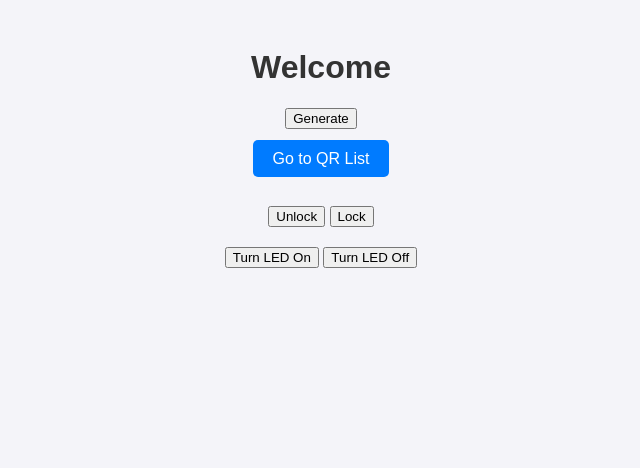
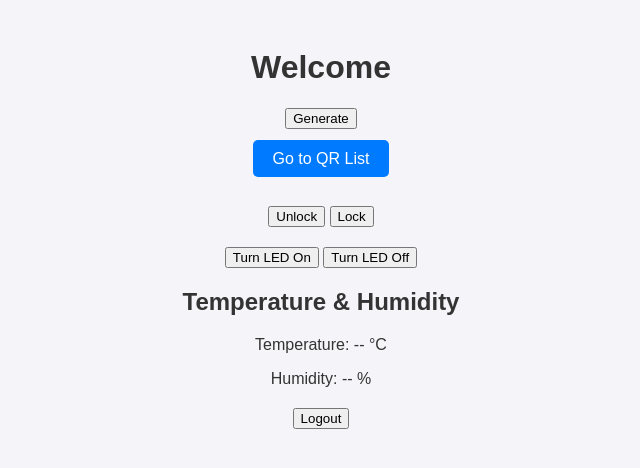
Before and after one commit to KhunAH156/PythonProject, a Flask app: page /index in a window 1280 px wide. Shown: the top 468 px of the page, without its empty margins (319-959 px from the left). Run offline with Flask 3, Linux system fonts and the light colour scheme; the visitor is signed in with stand-in values (Sample User, id 1); data that the repository does not hold is empty.

Commit message:
baw commit

```diff
--- a/app.py
+++ b/app.py
@@ -5,6 +5,7 @@
 import RPi.GPIO as GPIO
 from time import sleep
 from hal import hal_led as led
+from hal import hal_temp_humidity_sensor as ths
 
 app = Flask(__name__)
 app.secret_key = "your_secret_key"  # Change this to a strong secret key
@@ -156,6 +157,18 @@
     led.set_output(24, False)  # Turn LED off
     return jsonify({'status': 'LED Off'})
 
+@app.route('/sensor', methods=['GET'])
+def get_sensor_data():
+    if "logged_in" not in session:
+        return jsonify({"error": "Unauthorized"}), 403
+
+    temp, humidity = ths.read_temp_humidity()
+
+    if temp == -100 or humidity == -100:
+        return jsonify({"error": "Failed to read sensor data"}), 500
+
+    return jsonify({"temperature": temp, "humidity": humidity})
+
 if __name__ == "__main__":
     try:
         app.run(host='0.0.0.0', port=5000, debug=True)
--- a/templates/index.html
+++ b/templates/index.html
@@ -45,6 +45,27 @@
     <button id="ledOffButton">Turn LED Off</button>
 </div>
 
+<div class="sensor-container">
+    <h2>Temperature & Humidity</h2>
+    <p>Temperature: <span id="temperature">--</span> °C</p>
+    <p>Humidity: <span id="humidity">--</span> %</p>
+</div>
+
+<div class="button-container">
+    <button id="logoutButton">Logout</button>
+</div>
+
+<script>
+    document.getElementById("logoutButton").addEventListener("click", function () {
+        fetch("/logout", { method: "GET" })
+            .then(() => {
+                alert("Logged out successfully!");
+                window.location.href = "/login"; // Redirect to login page
+            });
+    });
+</script>
+
+
 <script>
     document.getElementById("ledOnButton").addEventListener("click", function () {
         fetch("/led/on", { method: "POST" })
@@ -62,6 +83,29 @@
 
     <script src="/static/js/script.js" defer></script>
 
+    <script>
+        function updateSensorData() {
+            fetch("/sensor")
+                .then(response => response.json())
+                .then(data => {
+                    if (data.error) {
+                        document.getElementById("temperature").innerText = "Error";
+                        document.getElementById("humidity").innerText = "Error";
+                    } else {
+                        document.getElementById("temperature").innerText = data.temperature;
+                        document.getElementById("humidity").innerText = data.humidity;
+                    }
+                })
+                .catch(error => console.error("Error fetching sensor data:", error));
+        }
+
+        // Update sensor data every 5 seconds
+        setInterval(updateSensorData, 5000);
+
+        // Load data immediately on page load
+        updateSensorData();
+    </script>
+
 </body>
 
 </html>
```
Also changed, not shown: 4 other files.
